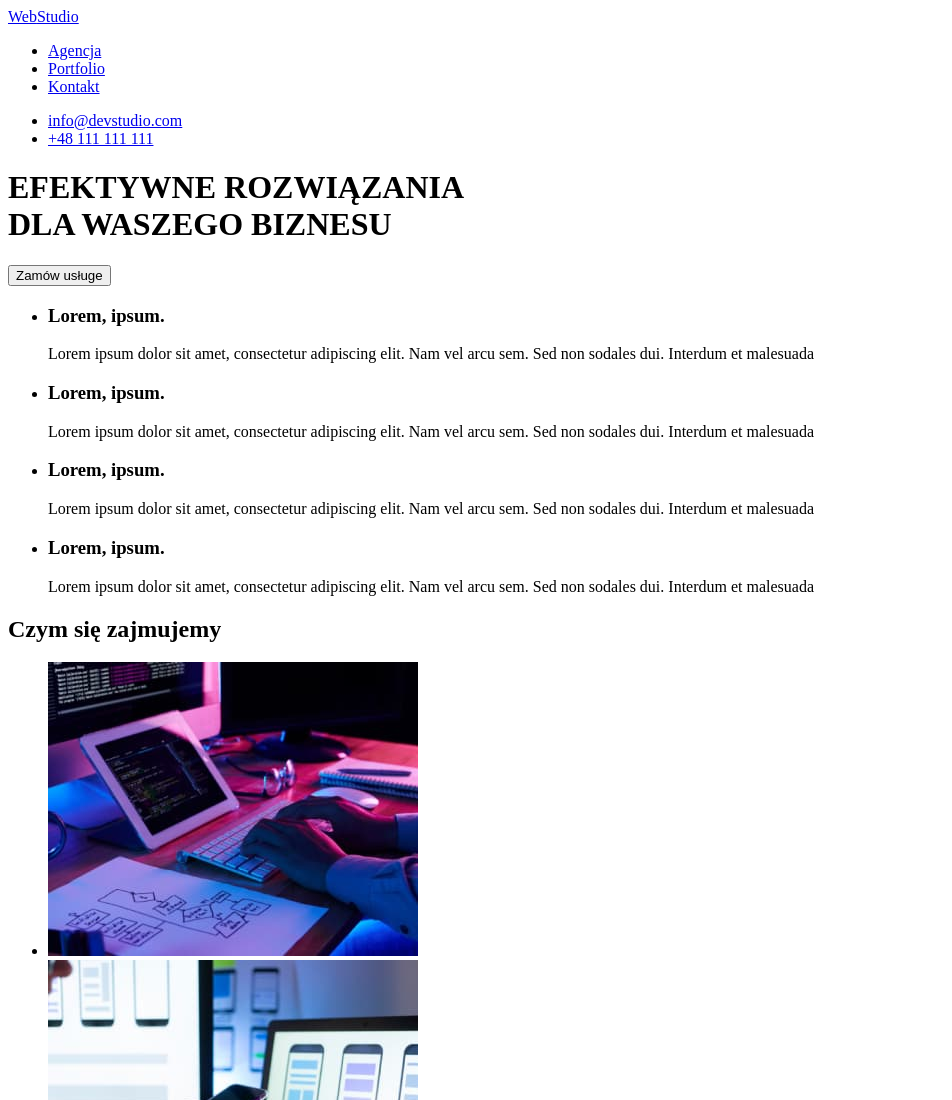
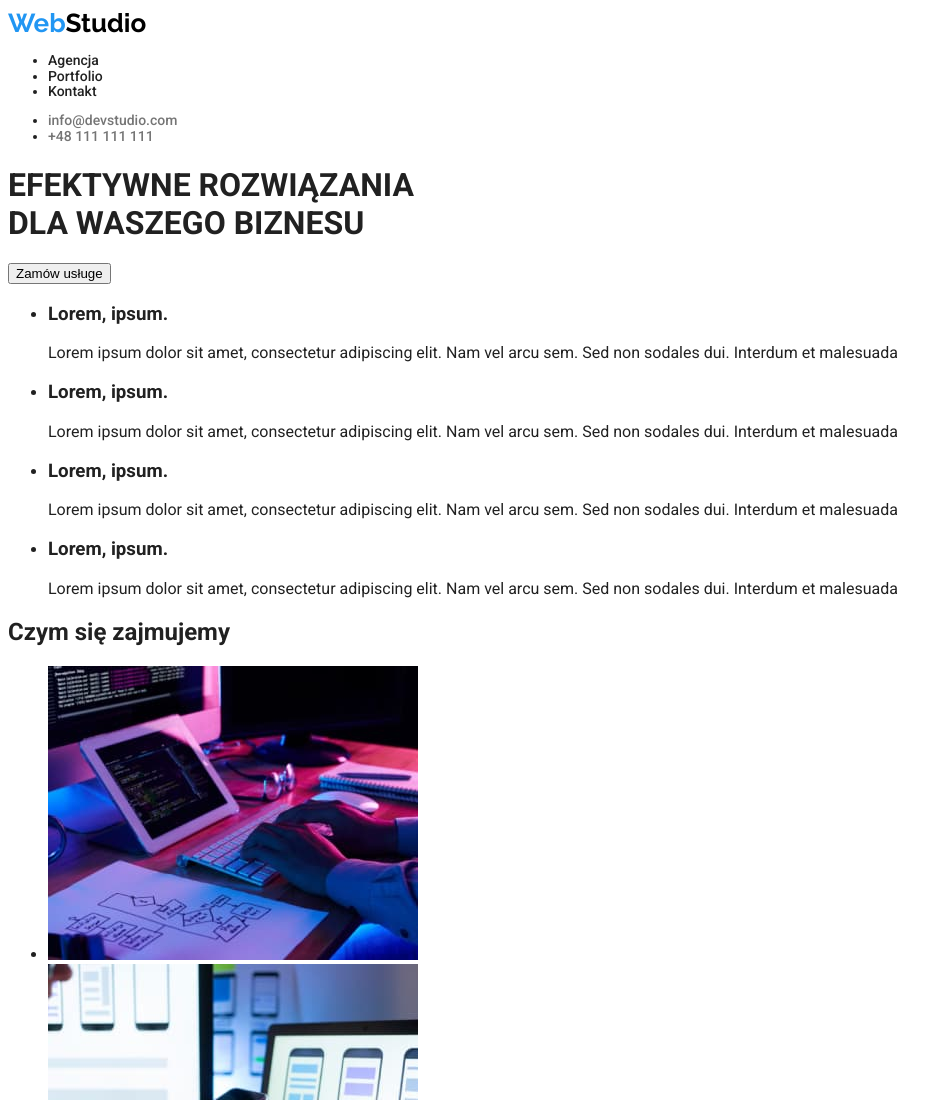
Before and after one commit to JacekPasierb/goit-markup-hw-02, a plain HTML site: page index.html in a window 1280 px wide. Shown: the top 1100 px of the page, without its empty margins (0-952 px from the left). Drawn offline with Linux system fonts and the light colour scheme; the site is published under a folder, as on GitHub Pages, so addresses that start at the root find nothing.

Commit message:
Poprawiłem ścieżki od./

```diff
--- a/index.html
+++ b/index.html
@@ -5,7 +5,7 @@
     <meta http-equiv="X-UA-Compatible" content="IE=edge" />
     <meta name="viewport" content="width=device-width, initial-scale=1.0" />
     <title>Studio</title>
-    <link rel="stylesheet" href="/css/styles.css" />
+    <link rel="stylesheet" href="./css/styles.css" />
     <link rel="preconnect" href="https://fonts.googleapis.com" />
     <link rel="preconnect" href="https://fonts.gstatic.com" crossorigin />
     <link
@@ -18,8 +18,8 @@
       <a class="logo" href="/"><span class="logo2">Web</span>Studio</a>
       <nav>
         <ul class="menu">
-          <li><a href="/index.html">Agencja</a></li>
-          <li><a href="/portfolio.html">Portfolio</a></li>
+          <li><a href="./index.html">Agencja</a></li>
+          <li><a href="./portfolio.html">Portfolio</a></li>
           <li><a href="#">Kontakt</a></li>
         </ul>
       </nav>
```
Also changed, not shown: portfolio.html (+3 -3 lines).
